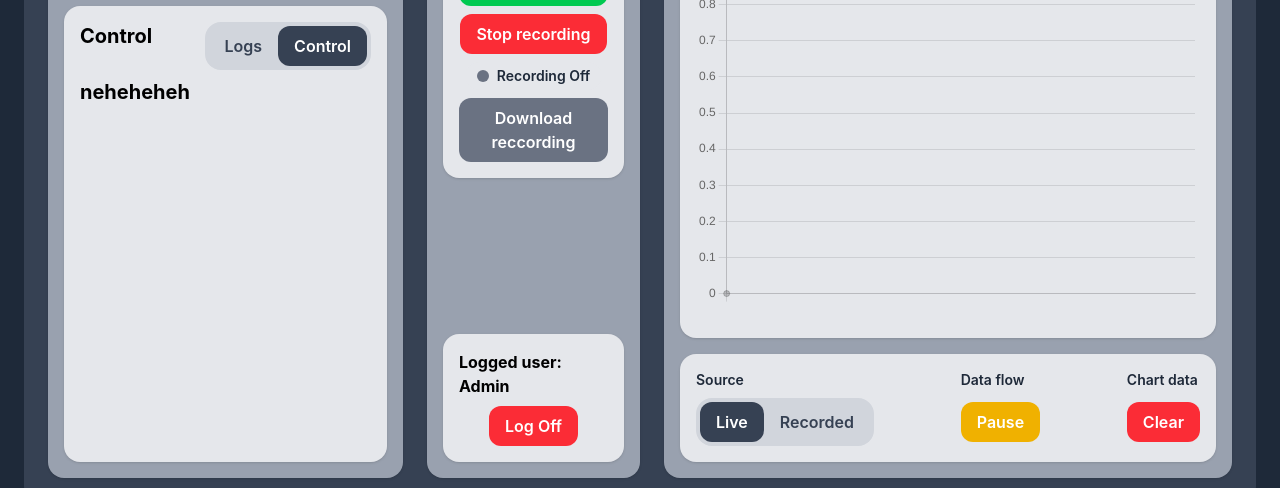
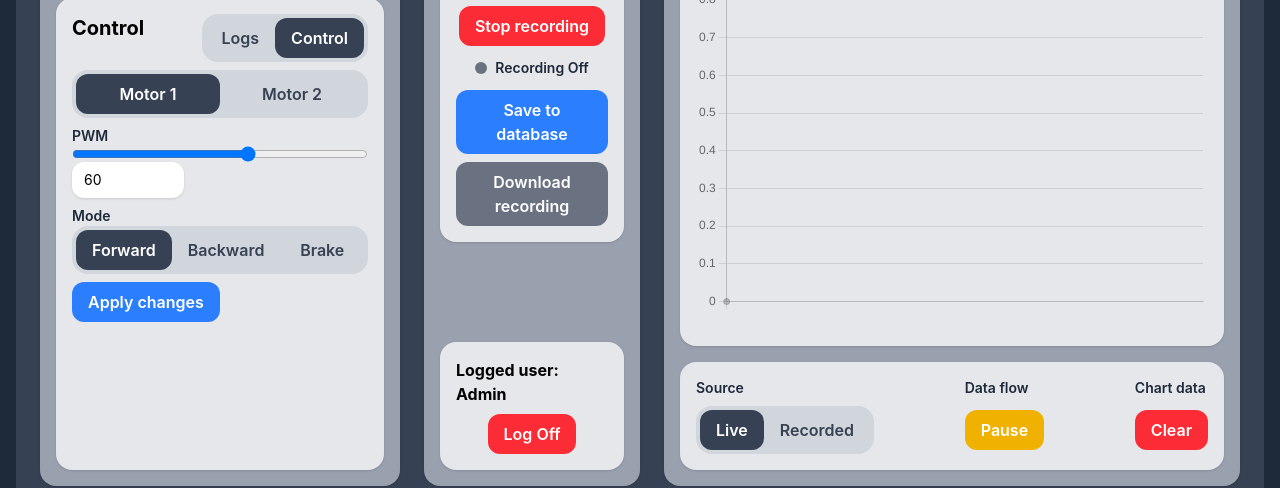
Before and after one commit to RumkoNehehe/WindTurbine, a Vue app in the folder frontend/: page / in a window 1280 px wide. Both pictures are taken after a click on the button "Control". Shown: the part 274-762 px from the top of the page. Built offline with nearby package versions, Linux system fonts and the light colour scheme; no server answers; the HTML template or start-up script is replaced by a standard one.

Commit message:
control ui added

```diff
--- a/frontend/src/App.vue
+++ b/frontend/src/App.vue
@@ -8,6 +8,7 @@ import type { Motor } from './types/motor'
 import type { DataSource } from './types/dataSource';
 import type { LiveDashboardPayloadDto } from './types/liveDashboardPayloadDto';
 import type { LiveDashboardPayloadState } from './types/liveDashBoardState';
+import type { Mode } from './types/mode';
 const motors = ref<Motor[]>([
 	{ name: 'Motor1', pwm: 0, rpm: 0, mode: 'Brake' },
 	{ name: 'Motor2', pwm: 0, rpm: 0, mode: 'Brake' }
@@ -27,6 +28,7 @@ const logs = ref<string[]>([])
 
 const dataTypeToggle = ref<DataSource>('first')
 const controllsToggle = ref<DataSource>('first')
+const motorToggle = ref<DataSource>('first')
 const selectedRecording = ref('')
 
 const recordings = ref([
@@ -40,6 +42,17 @@ const chartPoints = ref([
 ])
 
 const dashboardHistory = ref<LiveDashboardPayloadState[]>([])
+
+const controlPwm = ref(60)
+const mode = ref<Mode>('forward')
+
+function applyMotorChanges() {
+  console.log({
+    target: motorToggle.value,
+    pwm: controlPwm.value,
+    mode: mode.value
+  })
+}
 
 function handleConnect() {
 	isConnected.value = true
@@ -131,7 +144,7 @@ onBeforeUnmount(() => {
 </script>
 
 <template>
-	<div class="h-screen overflow-hidden bg-gray-800 p-6">
+	<div class="h-screen overflow-hidden bg-gray-800 p-4">
 		<div class="max-w-400 mx-auto bg-gray-700 rounded-2xl flex flex-col h-full p-6">
 
 			<h1 class="text-3xl font-bold text-center mb-6">
@@ -139,8 +152,15 @@ onBeforeUnmount(() => {
 			</h1>
 
 			<div class="grid grid-cols-[1fr_0.6fr_1.6fr] gap-6 flex-1 min-h-0">
-				<MotorSection class="h-full min-h-0" :motors="motors" :is-admin :data-source="controllsToggle" :logs="logs"
-					@update:data-source="controllsToggle = $event"></MotorSection>
+				<MotorSection class="h-full min-h-0" :motors="motors" :is-admin :data-source="controllsToggle" :mode="mode"
+					:logs="logs" :motor-source="motorToggle"
+					:pwm="controlPwm"
+					@update:motor-source="motorToggle = $event"
+					@update:mode="mode = $event"
+					@update:pwm="controlPwm = $event"
+					@apply="applyMotorChanges"
+					@update:data-source="controllsToggle = $event" >
+				</MotorSection>
 				<ControlPanel :isConnected="isConnected" :is-recording="isRecording" :username="username"
 					:last-update="lastUpdate" />
 				<ChartPanel class="h-full min-h-0" :data-source="dataTypeToggle" :recordings="recordings"
--- a/frontend/src/components/MotorSection/LogPanel.vue
+++ b/frontend/src/components/MotorSection/LogPanel.vue
@@ -1,6 +1,4 @@
 <script setup lang="ts">
-import BaseCard from '../base/BaseCard.vue';
-
 
 defineProps<{
     logs: string[]
--- /dev/null
+++ b/frontend/src/components/MotorSection/MotorControl.vue
@@ -0,0 +1,88 @@
+<script setup lang="ts">
+import { computed } from 'vue'
+import DataSourceToggle from '../chartPanel/DataSourceToggle.vue'
+import BaseButton from '../base/BaseButton.vue'
+import type { DataSource } from '@/types/dataSource'
+import type { Mode } from '@/types/mode'
+
+const props = defineProps<{
+    datasource: DataSource
+    labels: [string, string]
+    pwm: number
+    mode: Mode
+}>()
+
+const emit = defineEmits<{
+    (e: 'update:dataSource', value: DataSource): void
+    (e: 'update:pwm', value: number): void
+    (e: 'update:mode', value: Mode): void
+    (e: 'apply'): void
+}>()
+
+function handleSliderInput(event: Event) {
+    const target = event.target as HTMLInputElement
+    emit('update:pwm', Number(target.value))
+}
+
+function handleNumberInput(event: Event) {
+    const target = event.target as HTMLInputElement
+    emit('update:pwm', Number(target.value))
+}
+
+function setMode(value: Mode) {
+    emit('update:mode', value)
+}
+
+const clampedPwm = computed(() => Math.max(0, Math.min(100, props.pwm)))
+</script>
+
+<template>
+    <div class="flex flex-col gap-2">
+        <DataSourceToggle :model-value="datasource" :labels="labels"
+            @update:model-value="emit('update:dataSource', $event)" />
+
+        <div class="flex flex-col">
+            <label class="text-sm font-semibold text-gray-800">
+                PWM
+            </label>
+
+            <input type="range" min="0" max="100" :value="clampedPwm" @input="handleSliderInput" />
+
+            <input type="number" min="0" max="100"
+                class="w-28 rounded-xl bg-white px-3 py-2 text-sm shadow-sm outline-none" :value="clampedPwm"
+                @input="handleNumberInput" />
+        </div>
+
+        <div class="flex flex-col">
+            <label class="text-sm font-semibold text-gray-800">
+                Mode
+            </label>
+
+            <div class="flex w-full rounded-2xl bg-gray-300 p-1">
+                <button class="flex-1 rounded-xl px-4 py-2 font-semibold transition" :class="mode === 'forward'
+                    ? 'bg-gray-700 text-white'
+                    : 'bg-transparent text-gray-700'" @click="setMode('forward')">
+                    Forward
+                </button>
+
+                <button class="flex-1 rounded-xl px-4 py-2 font-semibold transition" :class="mode === 'backward'
+                    ? 'bg-gray-700 text-white'
+                    : 'bg-transparent text-gray-700'" @click="setMode('backward')">
+                    Backward
+                </button>
+
+                <button class="flex-1 rounded-xl px-4 py-2 font-semibold transition" :class="mode === 'brake'
+                    ? 'bg-gray-700 text-white'
+                    : 'bg-transparent text-gray-700'" @click="setMode('brake')">
+                    Brake
+                </button>
+            </div>
+        </div>
+
+        <div>
+            <BaseButton variant="primary" @click="emit('apply')">
+                Apply changes
+            </BaseButton>
+        </div>
+    </div>
+</template>
--- a/frontend/src/components/MotorSection/MotorSection.vue
+++ b/frontend/src/components/MotorSection/MotorSection.vue
@@ -5,16 +5,25 @@ import MotorList from './MotorList.vue';
 import LogPanel from './LogPanel.vue';
 import DataSourceToggle from '../chartPanel/DataSourceToggle.vue';
 import type { DataSource } from '@/types/dataSource';
+import MotorControl from './MotorControl.vue';
+import type { Mode } from '@/types/mode';
 
 defineProps<{
-    motors: Motor[],
-    logs: string[],
-    dataSource: DataSource,
+    motors: Motor[]
+    logs: string[]
+    dataSource: DataSource
+    motorSource: DataSource
     isAdmin: boolean
+    pwm: number
+    mode: Mode
 }>()
 
 const emit = defineEmits<{
     (e: 'update:dataSource', value: DataSource): void
+    (e: 'update:motorSource', value: DataSource): void
+    (e: 'update:pwm', value: number): void
+    (e: 'update:mode', value: 'forward' | 'backward' | 'brake'): void
+    (e: 'apply'): void
 }>()
 
 </script>
@@ -25,16 +34,17 @@ const emit = defineEmits<{
             <MotorList :motors="motors"></MotorList>
             <BaseCard variant="light" class="flex flex-col h-full min-h-0">
                 <div class="flex justify-between mb-2">
-                    <h2 v-if="dataSource==='first'" class="text-xl font-bold">Logs</h2>
+                    <h2 v-if="dataSource === 'first'" class="text-xl font-bold">Logs</h2>
                     <h2 v-else class="text-xl font-bold">Control</h2>
 
                     <DataSourceToggle v-if="isAdmin" :labels="['Logs', 'Control']" :model-value="dataSource"
                         @update:model-value="emit('update:dataSource', $event)" />
                 </div>
+
                 <LogPanel v-if="dataSource === 'first'" :logs="logs"></LogPanel>
-                <div v-else class="min-h-0 flex-1">
-                    <h2 class="text-xl font-bold">neheheheh</h2>
-                </div>
+                <MotorControl v-else :datasource="motorSource" :labels="['Motor 1', 'Motor 2']" :pwm="pwm" :mode="mode"
+                    @update:data-source="emit('update:motorSource', $event)" @update:mode="emit('update:mode', $event)"
+                    @update:pwm="emit('update:pwm', $event)" @apply="emit('apply')"></MotorControl>
             </BaseCard>
         </div>
     </BaseCard>
--- a/frontend/src/components/controlPanel/ControlPanel.vue
+++ b/frontend/src/components/controlPanel/ControlPanel.vue
@@ -13,6 +13,7 @@ defineProps<{
 const emit = defineEmits<{
     (e: 'start-recording'): void
     (e: 'download-file'): void
+    (e: 'save-file'): void
     (e: 'stop-recording'): void
     (e: 'log-off'): void
 }>()
@@ -41,13 +42,17 @@ const emit = defineEmits<{
             <StatusBadge :variant="isRecording ? 'success' : 'neutral'"
                 :label="isRecording ? 'Recording On' : 'Recording Off'" />
 
+            <BaseButton variant="primary" @click="emit('save-file')">
+                Save to database
+            </BaseButton>
+
             <BaseButton variant="neutral" @click="emit('download-file')">
-                Download reccording
+                Download recording
             </BaseButton>
         </BaseCard>
 
         <BaseCard variant="light" class="flex flex-col justify-end mt-auto items-center">
-            <h3  class="text-md font-bold mb-2">
+            <h3 class="text-md font-bold mb-2">
                 Logged user: {{ username }}
             </h3>
             <BaseButton variant="danger" @click="emit('log-off')">
--- /dev/null
+++ b/frontend/src/types/mode.ts
@@ -0,0 +1 @@
+export type Mode = 'forward' | 'backward' | 'brake'
```
